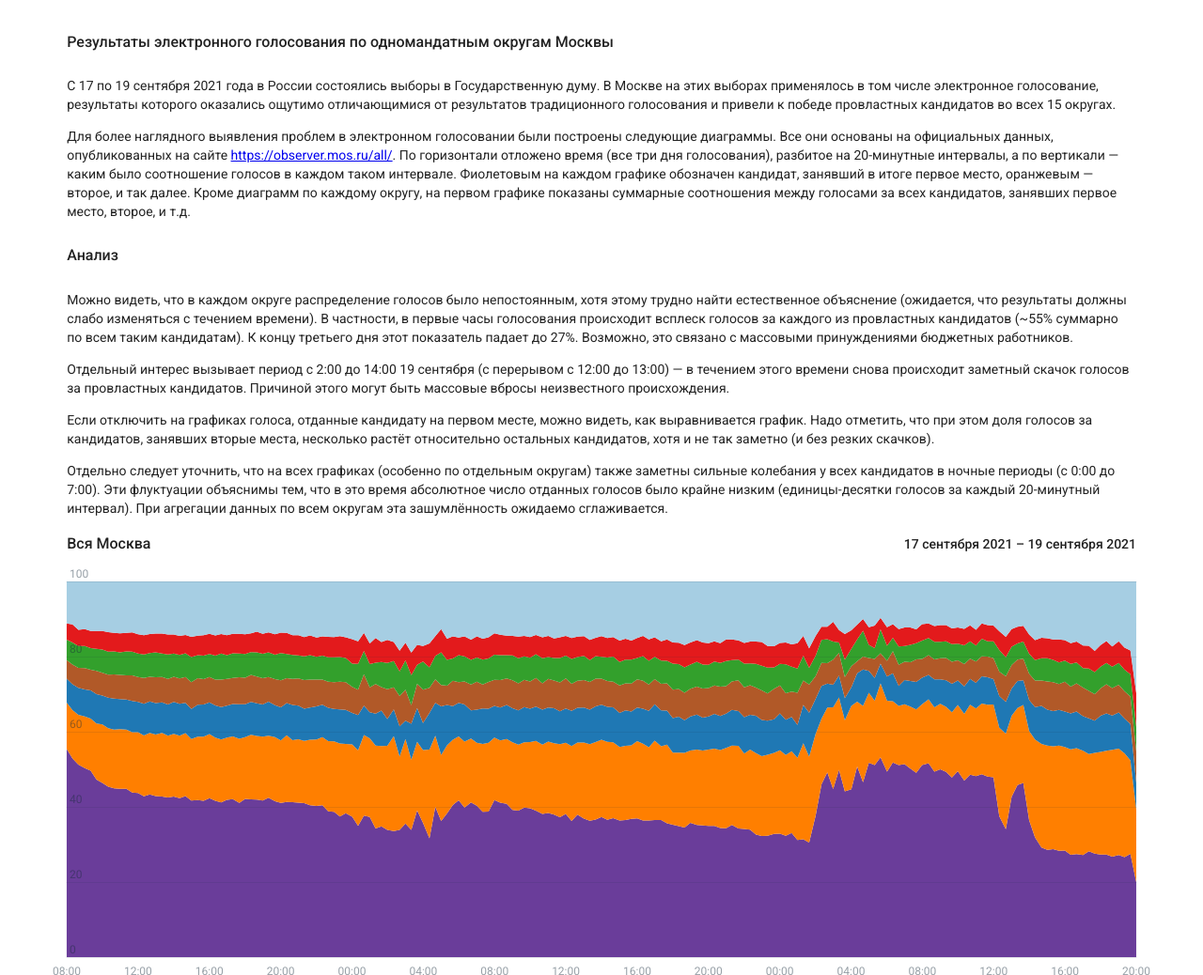
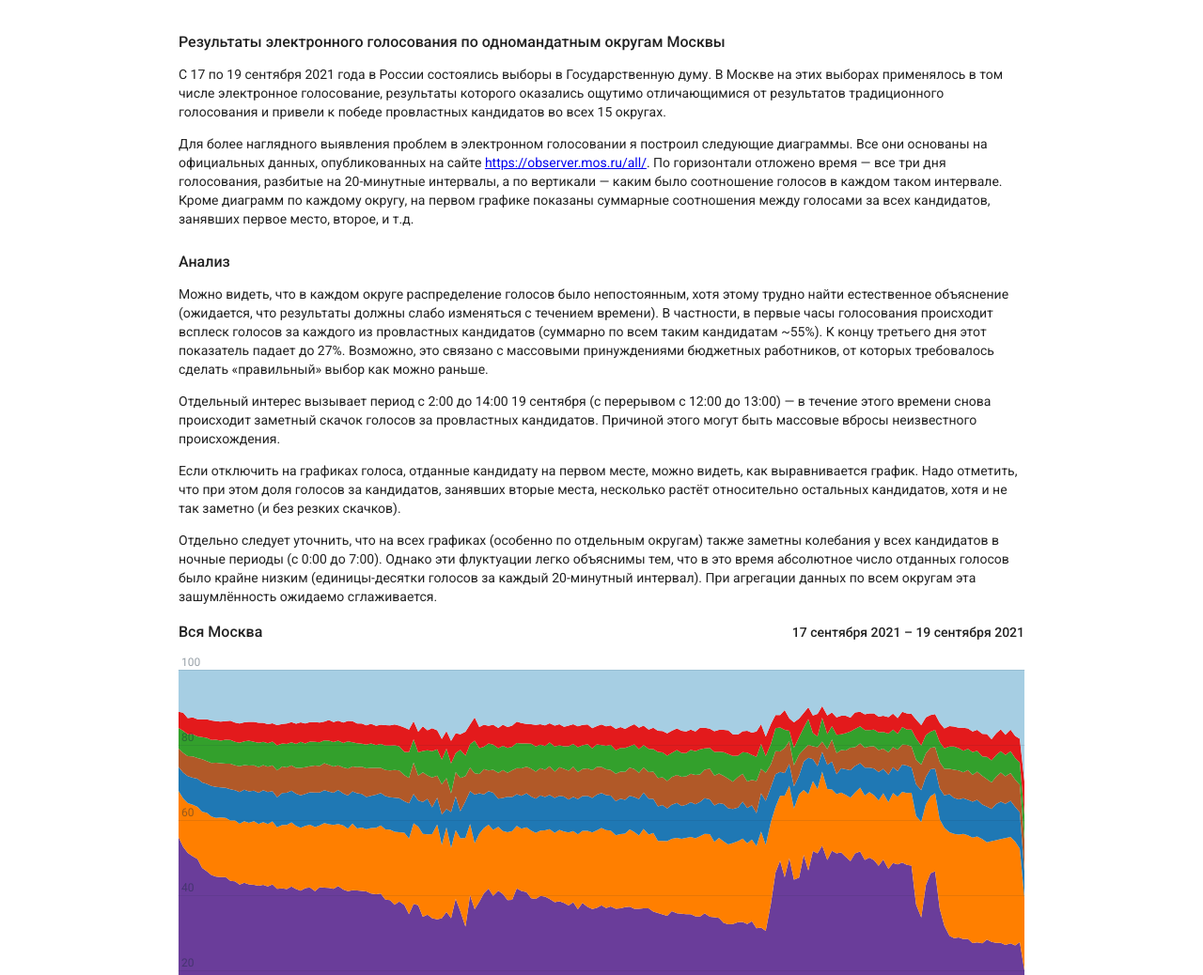
Before and after one commit to denull/elections-2021, a plain HTML site: page index.html in a window 1280 px wide. Shown: the top 1038 px of the page at 94% size. Drawn offline with Linux system fonts and the light colour scheme.

Commit message:
some fixes in text

```diff
--- a/index.html
+++ b/index.html
@@ -18,6 +18,7 @@
     }
     .app {
       width: 90%;
+      max-width: 900px;
     }
     .a-chart {
       position: relative;
@@ -28,6 +29,7 @@
     h5 {
       font-size: 16px;
     font-weight: 500;
+    margin-bottom: 0.6em;
     }
   </style>
 </head>
@@ -35,12 +37,12 @@
   <div class="app" id="app">
     <h5>Результаты электронного голосования по одномандатным округам Москвы</h5>
     <p>С 17 по 19 сентября 2021 года в России состоялись выборы в Государственную думу. В Москве на этих выборах применялось в том числе электронное голосование, результаты которого оказались ощутимо отличающимися от результатов традиционного голосования и привели к победе провластных кандидатов во всех 15 округах.</p>
-    <p>Для более наглядного выявления проблем в электронном голосовании были построены следующие диаграммы. Все они основаны на официальных данных, опубликованных на сайте <a href="https://observer.mos.ru/all/" target="_blank">https://observer.mos.ru/all/</a>. По горизонтали отложено время (все три дня голосования), разбитое на 20-минутные интервалы, а по вертикали — каким было соотношение голосов в каждом таком интервале. Фиолетовым на каждом графике обозначен кандидат, занявший в итоге первое место, оранжевым — второе, и так далее. Кроме диаграмм по каждому округу, на первом графике показаны суммарные соотношения между голосами за всех кандидатов, занявших первое место, второе, и т.д.</p>
+    <p>Для более наглядного выявления проблем в электронном голосовании я построил следующие диаграммы. Все они основаны на официальных данных, опубликованных на сайте <a href="https://observer.mos.ru/all/" target="_blank">https://observer.mos.ru/all/</a>. По горизонтали отложено время — все три дня голосования, разбитые на 20-минутные интервалы, а по вертикали — каким было соотношение голосов в каждом таком интервале. Кроме диаграмм по каждому округу, на первом графике показаны суммарные соотношения между голосами за всех кандидатов, занявших первое место, второе, и т.д.</p>
     <h5>Анализ</h5>
-    <p>Можно видеть, что в каждом округе распределение голосов было непостоянным, хотя этому трудно найти естественное объяснение (ожидается, что результаты должны слабо изменяться с течением времени). В частности, в первые часы голосования происходит всплеск голосов за каждого из провластных кандидатов (~55% суммарно по всем таким кандидатам). К концу третьего дня этот показатель падает до 27%. Возможно, это связано с массовыми принуждениями бюджетных работников.</p>
-    <p>Отдельный интерес вызывает период с 2:00 до 14:00 19 сентября (с перерывом с 12:00 до 13:00) — в течением этого времени снова происходит заметный скачок голосов за провластных кандидатов. Причиной этого могут быть массовые вбросы неизвестного происхождения.</p>
+    <p>Можно видеть, что в каждом округе распределение голосов было непостоянным, хотя этому трудно найти естественное объяснение (ожидается, что результаты должны слабо изменяться с течением времени). В частности, в первые часы голосования происходит всплеск голосов за каждого из провластных кандидатов (суммарно по всем таким кандидатам ~55%). К концу третьего дня этот показатель падает до 27%. Возможно, это связано с массовыми принуждениями бюджетных работников, от которых требовалось сделать «правильный» выбор как можно раньше.</p>
+    <p>Отдельный интерес вызывает период с 2:00 до 14:00 19 сентября (с перерывом с 12:00 до 13:00) — в течение этого времени снова происходит заметный скачок голосов за провластных кандидатов. Причиной этого могут быть массовые вбросы неизвестного происхождения.</p>
     <p>Если отключить на графиках голоса, отданные кандидату на первом месте, можно видеть, как выравнивается график. Надо отметить, что при этом доля голосов за кандидатов, занявших вторые места, несколько растёт относительно остальных кандидатов, хотя и не так заметно (и без резких скачков).</p>
-    <p>Отдельно следует уточнить, что на всех графиках (особенно по отдельным округам) также заметны сильные колебания у всех кандидатов в ночные периоды (с 0:00 до 7:00). Эти флуктуации объяснимы тем, что в это время абсолютное число отданных голосов было крайне низким (единицы-десятки голосов за каждый 20-минутный интервал). При агрегации данных по всем округам эта зашумлённость ожидаемо сглаживается.</p>
+    <p>Отдельно следует уточнить, что на всех графиках (особенно по отдельным округам) также заметны колебания у всех кандидатов в ночные периоды (с 0:00 до 7:00). Однако эти флуктуации легко объяснимы тем, что в это время абсолютное число отданных голосов было крайне низким (единицы-десятки голосов за каждый 20-минутный интервал). При агрегации данных по всем округам эта зашумлённость ожидаемо сглаживается.</p>
   </div>
   <script src="js/a-chart.js"></script>
   <script src="js/candidates-deg.js"></script>
```
